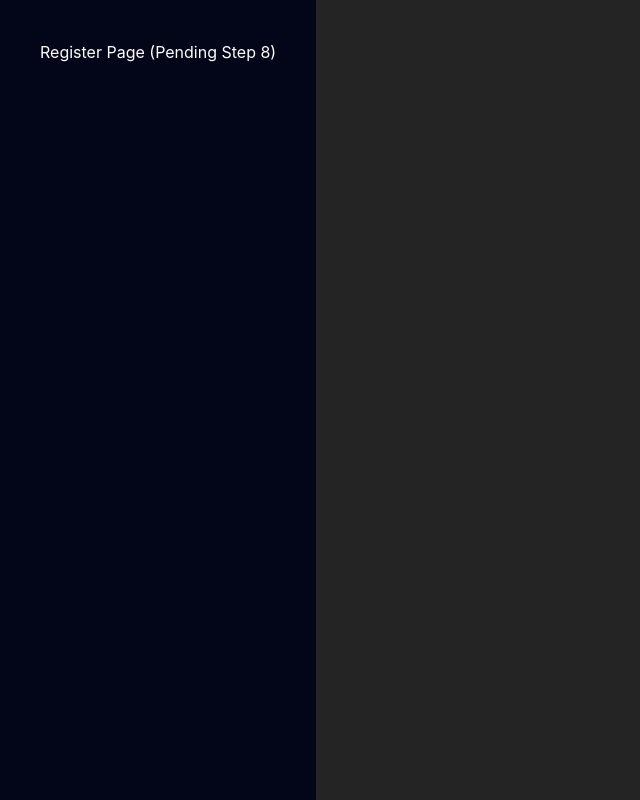
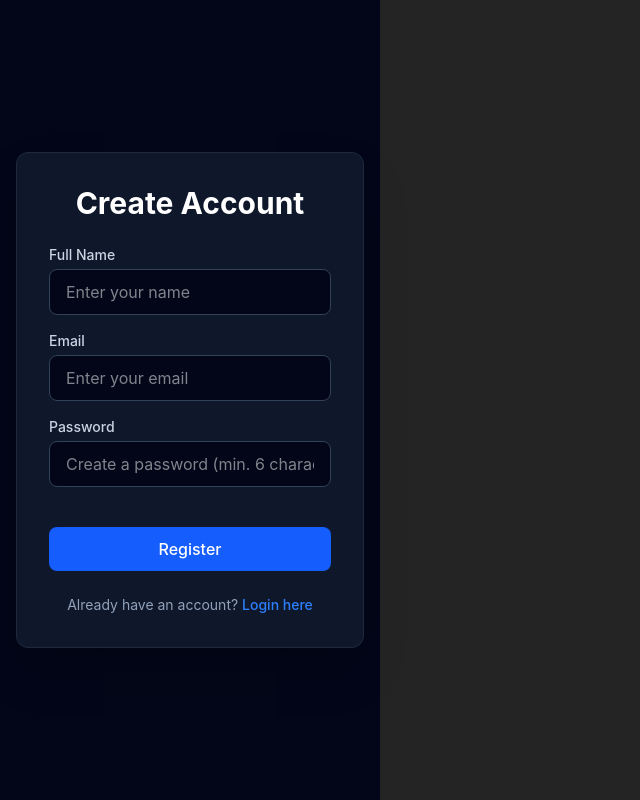
Before and after one commit to toriqkun/simple-task-manager, a React (Vite) app in the folder frontend/: page /register in a window 1280 px wide. Shown: the whole page, without its empty margins (0-640 px from the left). Built offline with nearby package versions, Linux system fonts and the light colour scheme.

Commit message:
feat: add authentication UI (login & register)

```diff
--- a/frontend/src/App.tsx
+++ b/frontend/src/App.tsx
@@ -2,9 +2,10 @@ import { BrowserRouter as Router, Routes, Route, Navigate } from 'react-router-d
 import type { ReactNode } from 'react';
 import { AuthProvider, useAuth } from './context/authContext';
 
+import Login from './pages/Login';
+import Register from './pages/Register';
+
 // Placeholder components for pages
-const Login = () => <div className="p-10 text-white">Login Page (Pending Step 8)</div>;
-const Register = () => <div className="p-10 text-white">Register Page (Pending Step 8)</div>;
 const Dashboard = () => <div className="p-10 text-white">Dashboard Page (Pending Step 9)</div>;
 
 const ProtectedRoute = ({ children }: { children: ReactNode }) => {
--- /dev/null
+++ b/frontend/src/pages/Login.tsx
@@ -0,0 +1,87 @@
+import { useState } from 'react';
+import { useNavigate, Link } from 'react-router-dom';
+import { useAuth } from '../context/authContext';
+import api from '../services/api';
+
+export default function Login() {
+  const [email, setEmail] = useState('');
+  const [password, setPassword] = useState('');
+  const [error, setError] = useState('');
+  const [loading, setLoading] = useState(false);
+
+  const navigate = useNavigate();
+  const { login } = useAuth();
+
+  const handleSubmit = async (e: React.FormEvent) => {
+    e.preventDefault();
+    setError('');
+    setLoading(true);
+
+    try {
+      const { data } = await api.post('/users/login', { email, password });
+      login(data.user);
+      navigate('/dashboard');
+    } catch (err: any) {
+      setError(err.response?.data?.message || 'Login failed. Please try again.');
+    } finally {
+      setLoading(false);
+    }
+  };
+
+  return (
+    <div className="flex min-h-screen items-center justify-center p-4">
+      <div className="w-full max-w-md rounded-xl bg-slate-900 p-8 shadow-2xl border border-slate-800">
+        <h2 className="mb-6 text-3xl font-bold text-center text-white">Login</h2>
+
+        {error && (
+          <div className="mb-4 rounded-lg bg-red-500/10 p-4 text-red-500 border border-red-500/20 text-sm">
+            {error}
+          </div>
+        )}
+
+        <form onSubmit={handleSubmit} className="space-y-4">
+          <div>
+            <label className="block text-sm font-medium text-slate-300 mb-1" htmlFor="email">Email</label>
+            <input
+              id="email"
+              type="email"
+              required
+              value={email}
+              onChange={(e) => setEmail(e.target.value)}
+              className="w-full rounded-lg border border-slate-700 bg-slate-950 px-4 py-2.5 text-white focus:border-blue-500 focus:outline-none focus:ring-1 focus:ring-blue-500 transition-colors"
+              placeholder="Enter your email"
+            />
+          </div>
+
+          <div>
+            <label className="block text-sm font-medium text-slate-300 mb-1" htmlFor="password">Password</label>
+            <input
+              id="password"
+              type="password"
+              required
+              value={password}
+              onChange={(e) => setPassword(e.target.value)}
+              className="w-full rounded-lg border border-slate-700 bg-slate-950 px-4 py-2.5 text-white focus:border-blue-500 focus:outline-none focus:ring-1 focus:ring-blue-500 transition-colors"
+              placeholder="Enter your password"
+            />
+          </div>
+
+          <button
+            type="submit"
+            disabled={loading}
+            className="w-full rounded-lg bg-blue-600 px-4 py-2.5 text-white font-medium hover:bg-blue-700 focus:outline-none focus:ring-2 focus:ring-blue-500 focus:ring-offset-2 focus:ring-offset-slate-900 disabled:opacity-50 disabled:cursor-not-allowed transition-colors mt-6"
+          >
+            {loading ? 'Logging in...' : 'Login'}
+          </button>
+        </form>
+
+        <p className="mt-6 text-center text-sm text-slate-400">
+          Don't have an account?{' '}
+          <Link to="/register" className="text-blue-500 hover:text-blue-400 font-medium hover:underline">
+            Register here
+          </Link>
+        </p>
+      </div>
+    </div>
+  );
+}
--- /dev/null
+++ b/frontend/src/pages/Register.tsx
@@ -0,0 +1,98 @@
+import { useState } from 'react';
+import { useNavigate, Link } from 'react-router-dom';
+import api from '../services/api';
+
+export default function Register() {
+  const [name, setName] = useState('');
+  const [email, setEmail] = useState('');
+  const [password, setPassword] = useState('');
+  const [error, setError] = useState('');
+  const [loading, setLoading] = useState(false);
+
+  const navigate = useNavigate();
+
+  const handleSubmit = async (e: React.FormEvent) => {
+    e.preventDefault();
+    setError('');
+    setLoading(true);
+
+    try {
+      await api.post('/users', { name, email, password });
+      navigate('/login');
+    } catch (err: any) {
+      setError(err.response?.data?.message || 'Registration failed. Please try again.');
+    } finally {
+      setLoading(false);
+    }
+  };
+
+  return (
+    <div className="flex min-h-screen items-center justify-center p-4">
+      <div className="w-full max-w-md rounded-xl bg-slate-900 p-8 shadow-2xl border border-slate-800">
+        <h2 className="mb-6 text-3xl font-bold text-center text-white">Create Account</h2>
+
+        {error && (
+          <div className="mb-4 rounded-lg bg-red-500/10 p-4 text-red-500 border border-red-500/20 text-sm">
+            {error}
+          </div>
+        )}
+
+        <form onSubmit={handleSubmit} className="space-y-4">
+          <div>
+            <label className="block text-sm font-medium text-slate-300 mb-1" htmlFor="name">Full Name</label>
+            <input
+              id="name"
+              type="text"
+              required
+              value={name}
+              onChange={(e) => setName(e.target.value)}
+              className="w-full rounded-lg border border-slate-700 bg-slate-950 px-4 py-2.5 text-white focus:border-blue-500 focus:outline-none focus:ring-1 focus:ring-blue-500 transition-colors"
+              placeholder="Enter your name"
+            />
+          </div>
+
+          <div>
+            <label className="block text-sm font-medium text-slate-300 mb-1" htmlFor="email">Email</label>
+            <input
+              id="email"
+              type="email"
+              required
+              value={email}
+              onChange={(e) => setEmail(e.target.value)}
+              className="w-full rounded-lg border border-slate-700 bg-slate-950 px-4 py-2.5 text-white focus:border-blue-500 focus:outline-none focus:ring-1 focus:ring-blue-500 transition-colors"
+              placeholder="Enter your email"
+            />
+          </div>
+
+          <div>
+            <label className="block text-sm font-medium text-slate-300 mb-1" htmlFor="password">Password</label>
+            <input
+              id="password"
+              type="password"
+              required
+              value={password}
+              onChange={(e) => setPassword(e.target.value)}
+              className="w-full rounded-lg border border-slate-700 bg-slate-950 px-4 py-2.5 text-white focus:border-blue-500 focus:outline-none focus:ring-1 focus:ring-blue-500 transition-colors"
+              placeholder="Create a password (min. 6 characters)"
+            />
+          </div>
+
+          <button
+            type="submit"
+            disabled={loading}
+            className="w-full rounded-lg bg-blue-600 px-4 py-2.5 text-white font-medium hover:bg-blue-700 focus:outline-none focus:ring-2 focus:ring-blue-500 focus:ring-offset-2 focus:ring-offset-slate-900 disabled:opacity-50 disabled:cursor-not-allowed transition-colors mt-6"
+          >
+            {loading ? 'Creating account...' : 'Register'}
+          </button>
+        </form>
+
+        <p className="mt-6 text-center text-sm text-slate-400">
+          Already have an account?{' '}
+          <Link to="/login" className="text-blue-500 hover:text-blue-400 font-medium hover:underline">
+            Login here
+          </Link>
+        </p>
+      </div>
+    </div>
+  );
+}
```
